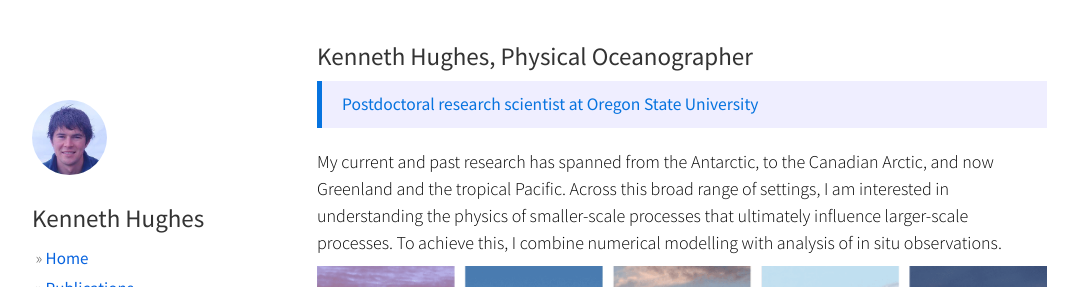
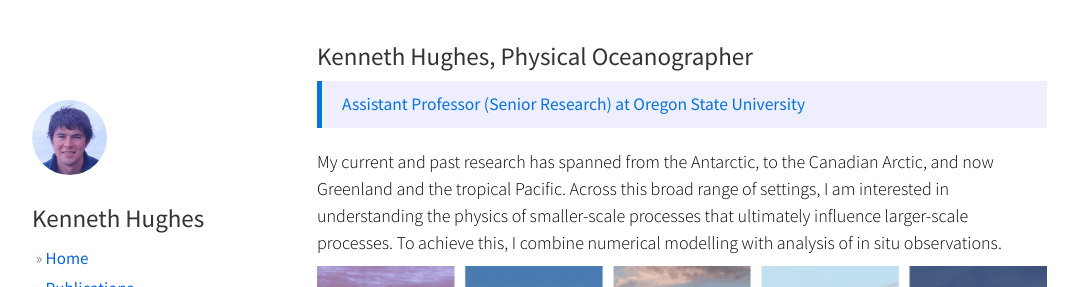
Before and after one commit to hugke729/hugke729.github.io, a Jekyll site: the page built from index.md, in a window 1280 px wide. Shown: the top 287 px of the page, without its empty margins (53-1131 px from the left). Built offline with Jekyll 4.4.1, drawn with Linux system fonts in a browser that asks for light colours; nearby versions of some CDN libraries.

Commit message:
Update job title

```diff
--- a/index.md
+++ b/index.md
@@ -5,7 +5,7 @@ layout: default
 
 # Kenneth Hughes, Physical Oceanographer
 
-> Postdoctoral research scientist at Oregon State University
+> Assistant Professor (Senior Research) at Oregon State University
 
 My current and past research has spanned from the Antarctic, to the Canadian Arctic, and now Greenland and the tropical Pacific. Across this broad range of settings, I am interested in understanding the physics of smaller-scale processes that ultimately influence larger-scale processes. To achieve this, I combine numerical modelling with analysis of in situ observations.
 
```
